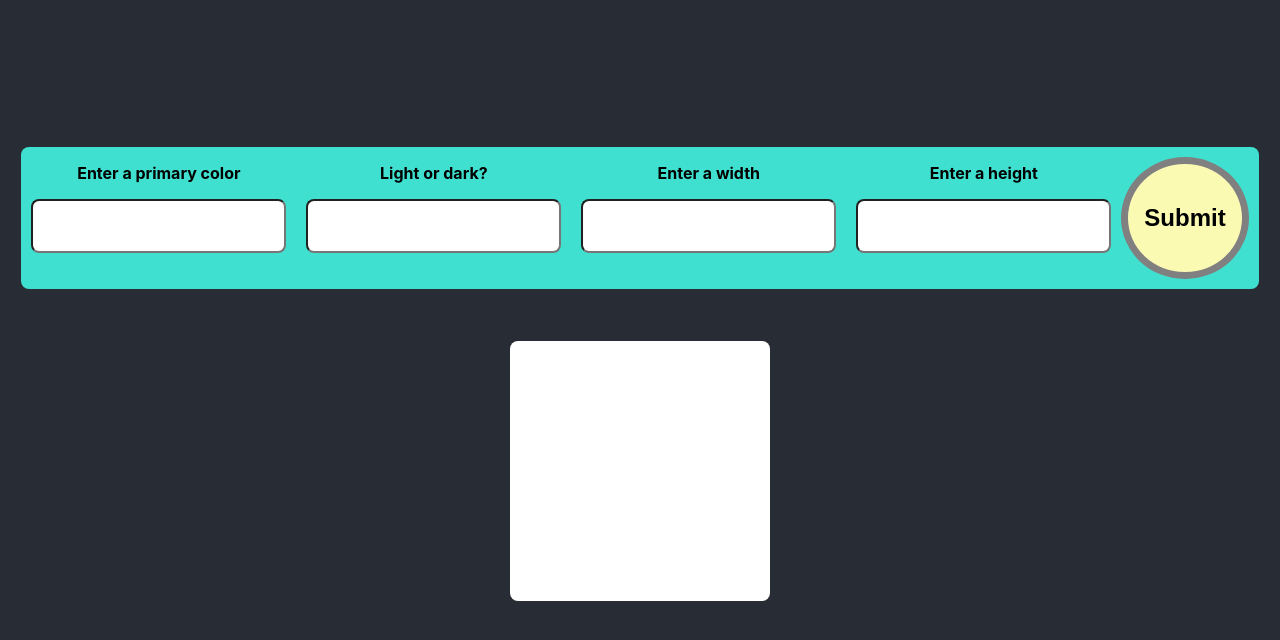
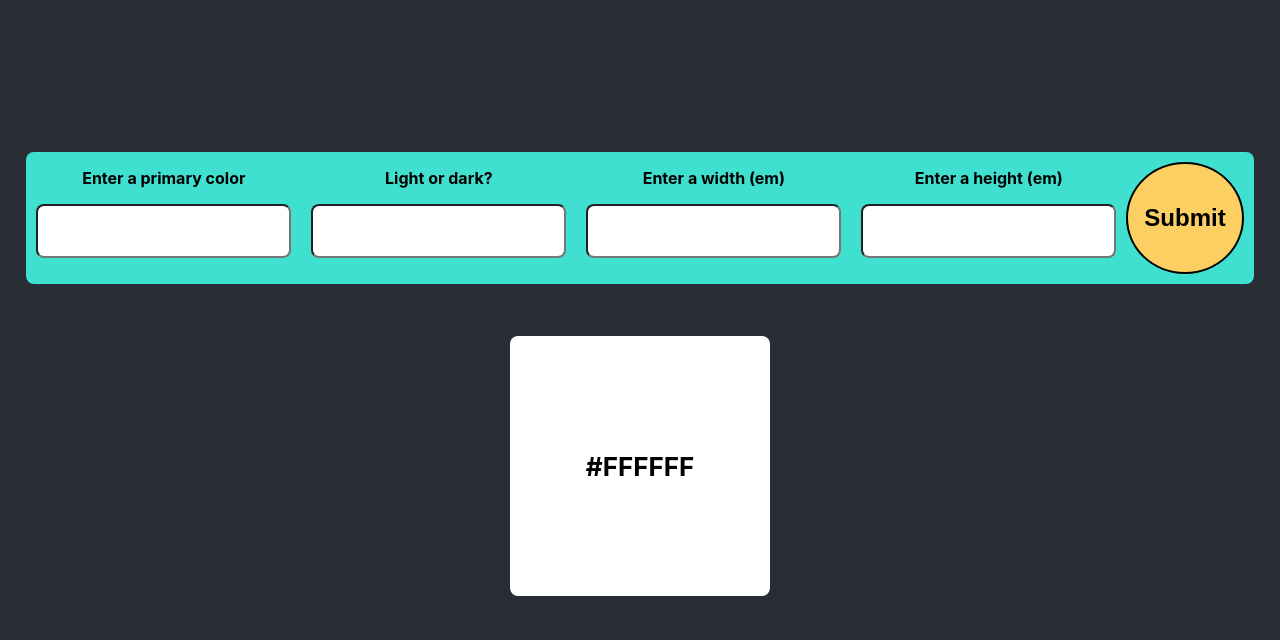
Before and after one commit to jgsheppa/react-app-random-color-generator, a React (Create React App) app: page / in a window 1280 px wide. Shown: the top 640 px of the page. Built offline with nearby package versions, Linux system fonts and the light colour scheme.

Commit message:
Added hex value to page and redesigned user interface

```diff
--- a/src/App.css
+++ b/src/App.css
@@ -56,24 +56,15 @@
 .button {
   display: flex;
   flex-direction: column;
-  background-color: #fafab3;
+  background-color: #fbcf61;
+  color: black;
   font-size: 24px;
   font-weight: bold;
   border: solid;
-  border-color: grey;
   border-radius: 50%;
-  border-width: 0.3em;
+  border-width: 0.1em;
   align-items: center;
   margin: 10px 10px 10px 0;
-}
-
-@keyframes App-logo-spin {
-  from {
-    transform: rotate(0deg);
-  }
-  to {
-    transform: rotate(360deg);
-  }
 }
 
 .background-box {
@@ -83,8 +74,16 @@
 }
 
 .colorBox {
-  transition: background-color 2s, height 2s, width 2s;
+  display: flex;
+  transition: background-color 0.8s, height 0.8s, width 0.8s;
   transition-timing-function: ease;
   margin: 2em;
   border-radius: 8px;
+  justify-content: center;
+  align-items: center;
 }
+
+.colorBox p {
+  color: black;
+  font-weight: bold;
+}
--- a/src/App.js
+++ b/src/App.js
@@ -34,11 +34,11 @@ function App() {
               <input className="itemInput" ref={register} name="luminosity" />
             </div>
             <div className="container">
-              <label className="item">Enter a width</label>
+              <label className="item">Enter a width (em)</label>
               <input className="itemInput" ref={register} name="width" />
             </div>
             <div className="container">
-              <label className="item">Enter a height</label>
+              <label className="item">Enter a height (em)</label>
               <input className="itemInput" ref={register} name="height" />
             </div>
             <button className="button item">
@@ -54,7 +54,9 @@ function App() {
             height: boxHeight + 'em',
             width: boxWidth + 'em',
           }}
-        ></div>
+        >
+          <p>{textColor}</p>
+        </div>
       </header>
     </div>
   );
--- /dev/null
+++ b/src/components/screensaver/Screensaver.css
@@ -0,0 +1,4 @@
+.containerBox {
+  height: 600px;
+  width: 800px;
+}
```
Also changed, not shown: src/components/screensaver/Screensaver.js (added, +16 -0 lines), 2 other files (tests, documents, lock files or other folders).
